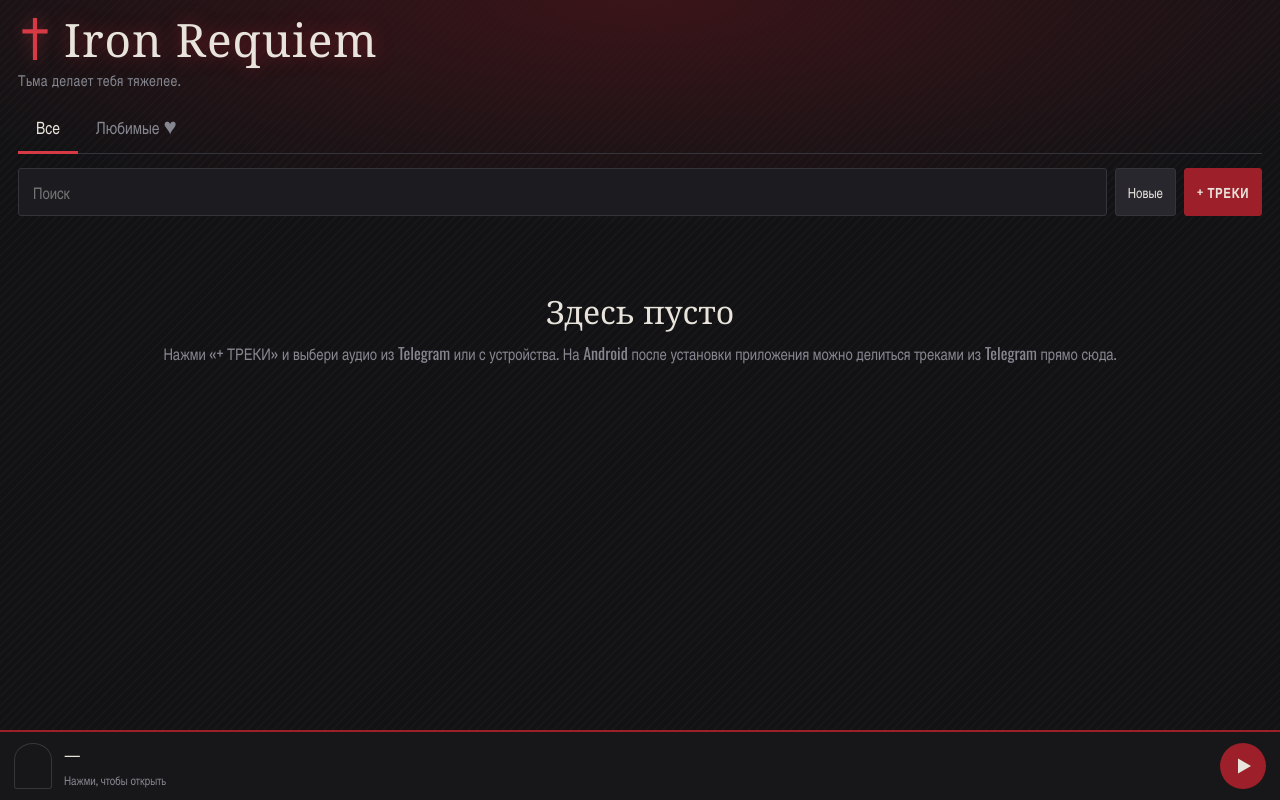
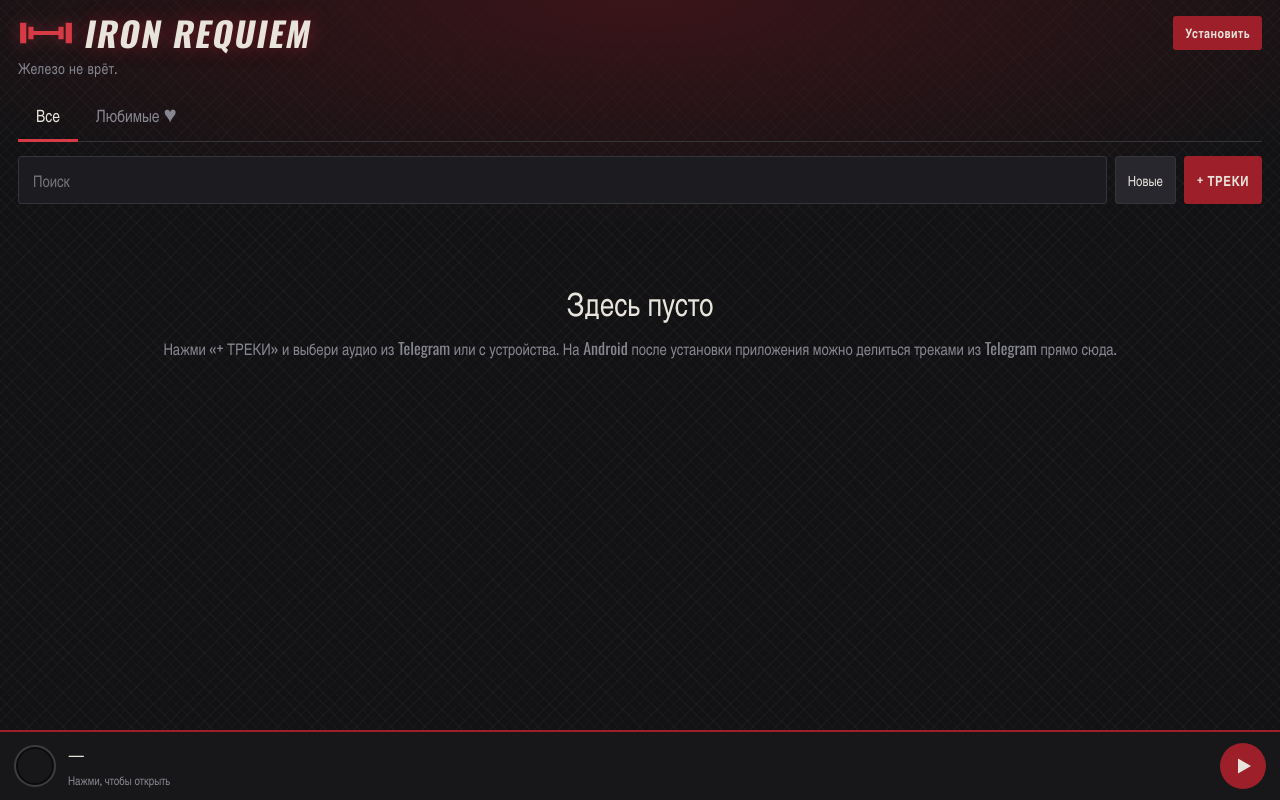
Before and after one commit to Dm1tryDm1tryDevelop/requiem, a plain HTML site: page index.html in a window 1280 px wide. Drawn offline with nearby package versions, Linux system fonts and the light colour scheme; a web font is replaced by a local one.

Commit message:
Update styles and SVG in index.html

```diff
--- a/index.html
+++ b/index.html
@@ -10,20 +10,21 @@
 <meta name="apple-mobile-web-app-status-bar-style" content="black-translucent">
 <link rel="manifest" href="manifest.webmanifest">
 <link rel="apple-touch-icon" href="icon-192.png">
-<link href="https://fonts.googleapis.com/css2?family=Pirata+One&family=Oswald:wght@400;600&display=swap" rel="stylesheet">
+<link href="https://fonts.googleapis.com/css2?family=Oswald:wght@400;600;700&display=swap" rel="stylesheet">
 <style>
 :root{--bg:#121214;--bg2:#1c1c20;--bg3:#27272d;--line:#34343b;--text:#e8e4dc;--dim:#85868f;--blood:#9c1f29;--blood2:#d63a45;
---display:'Pirata One','UnifrakturCook',Georgia,serif;--body:'Oswald','Arial Narrow',Arial,sans-serif;
+--display:'Oswald','Arial Narrow',Impact,sans-serif;--body:'Oswald','Arial Narrow',Arial,sans-serif;
 box-sizing:border-box;padding-top:env(safe-area-inset-top,0px);color-scheme:dark}
 html{scroll-padding-top:env(safe-area-inset-top,0px);height:100%;background:var(--bg)}
 *{box-sizing:border-box;-webkit-tap-highlight-color:transparent}
 body{margin:0;min-height:100%;font-family:var(--body);color:var(--text);padding-bottom:calc(96px + env(safe-area-inset-bottom,0px));
-background:radial-gradient(90% 40% at 50% 0,#3a1418 0,transparent 70%),repeating-linear-gradient(135deg,#ffffff05 0 2px,transparent 2px 6px),var(--bg)}
+background:radial-gradient(90% 40% at 50% 0,#3a1418 0,transparent 70%),repeating-linear-gradient(45deg,#ffffff07 0 1px,transparent 1px 8px),repeating-linear-gradient(-45deg,#ffffff07 0 1px,transparent 1px 8px),var(--bg)}
 button{font:inherit;color:inherit;cursor:pointer}
 button:focus-visible,input:focus-visible,.tr:focus-visible{outline:2px solid var(--blood2);outline-offset:2px}
 header{padding:16px 18px 6px;display:flex;align-items:center;gap:12px}
-header svg{width:34px;height:42px;fill:var(--blood2);filter:drop-shadow(0 0 8px #d63a4566)}
-h1{font:400 46px/1 var(--display);margin:0;letter-spacing:1px;text-shadow:0 0 18px #9c1f2999}
+header svg{width:56px;height:30px;fill:var(--blood2);filter:drop-shadow(0 0 8px #d63a4566)}
+#inst{margin-left:auto;background:var(--blood);border:0;padding:6px 12px;font-size:13px;font-weight:600;letter-spacing:.5px;border-radius:3px}
+h1{font:700 34px/1 var(--display);margin:0;letter-spacing:2px;text-transform:uppercase;transform:skewX(-10deg);text-shadow:0 0 18px #9c1f2999}
 #quote{padding:0 18px 12px;color:var(--dim);font-size:15px;letter-spacing:.4px}
 .tabs{display:flex;gap:0;margin:0 18px;border-bottom:1px solid var(--line)}
 .tabs button{background:none;border:0;padding:10px 18px;color:var(--dim);font-size:17px;border-bottom:3px solid transparent;margin-bottom:-1px}
@@ -35,14 +36,14 @@ h1{font:400 46px/1 var(--display);margin:0;letter-spacing:1px;text-shadow:0 0 18
 #info{padding:0 18px 6px;color:var(--dim);font-size:13px;min-height:20px}
 #list{list-style:none;margin:0;padding:0 10px}
 .tr{display:flex;align-items:center;gap:12px;padding:10px 8px;border-bottom:1px solid #222227;cursor:pointer}
-.cv{flex:none;width:46px;height:56px;border-radius:50% 50% 3px 3px/36% 36% 3px 3px;display:grid;place-items:center;font:28px var(--display);color:#ffffffd9;border:1px solid #ffffff22}
+.cv{flex:none;width:52px;height:52px;border-radius:50%;display:grid;place-items:center;font:700 24px var(--display);color:#fffffff0;border:2px solid #ffffff2a;box-shadow:inset 0 0 0 2px #0008}
 .t{flex:1;min-width:0}.t b{display:block;font-weight:400;font-size:17px;white-space:nowrap;overflow:hidden;text-overflow:ellipsis}.t i{font-style:normal;font-size:12px;color:var(--dim)}
 .tr.on{background:linear-gradient(90deg,#2d1519,transparent)}.tr.on b{color:var(--blood2)}
 .hb,.del{background:none;border:0;color:var(--dim);font-size:22px;padding:8px 9px}.hb.on{color:var(--blood2)}.del:hover{color:var(--blood2)}
 .empty{padding:46px 24px;text-align:center;color:var(--dim);line-height:1.5}
 .empty h2{font:400 32px var(--display);color:var(--text);margin:0 0 8px}
 #mini{position:fixed;left:0;right:0;bottom:0;display:flex;align-items:center;gap:12px;padding:10px 14px calc(10px + env(safe-area-inset-bottom,0px));background:rgba(24,24,27,.96);backdrop-filter:blur(10px);border-top:2px solid var(--blood);cursor:pointer;z-index:5}
-#mini .cv{width:38px;height:46px;font-size:22px}
+#mini .cv{width:42px;height:42px;font-size:20px}
 #mini .t b{font-size:16px}
 #bar{position:absolute;left:0;top:-2px;height:2px;background:var(--blood2);width:0}
 .pb{flex:none;width:46px;height:46px;border-radius:50%;border:0;background:var(--blood);display:grid;place-items:center}
@@ -50,7 +51,7 @@ h1{font:400 46px/1 var(--display);margin:0;letter-spacing:1px;text-shadow:0 0 18
 #full{position:fixed;inset:0;z-index:20;display:flex;flex-direction:column;align-items:center;padding:calc(10px + env(safe-area-inset-top,0px)) 22px calc(18px + env(safe-area-inset-bottom,0px));background:radial-gradient(100% 50% at 50% 30%,#3a1418 0,transparent 70%),#101012;transform:translateY(100%);transition:transform .3s;overflow-y:auto}
 #full.open{transform:none}
 #close{align-self:flex-start;background:none;border:0;color:var(--dim);font-size:15px;padding:8px 0}
-#big{width:min(62vw,260px);aspect-ratio:46/56;border-radius:50% 50% 6px 6px/36% 36% 6px 6px;display:grid;place-items:center;font:min(30vw,130px) var(--display);margin:6px 0 14px;border:2px solid #ffffff2e;box-shadow:0 0 0 6px #121214,0 0 0 7px var(--blood),0 18px 60px #9c1f2966;position:relative;overflow:hidden}
+#big{width:min(64vw,270px);aspect-ratio:1;border-radius:50%;display:grid;place-items:center;font:700 min(30vw,120px) var(--display);margin:6px 0 14px;border:3px solid #ffffff2e;box-shadow:0 0 0 8px #121214,0 0 0 10px var(--blood),0 18px 60px #9c1f2966;position:relative;overflow:hidden}
 .eq{position:absolute;bottom:8px;display:flex;gap:4px;align-items:flex-end;height:30px}
 .eq i{width:5px;height:6px;background:#ffffffaa}
 body.playing .eq i{animation:eq .8s ease-in-out infinite alternate}
@@ -72,8 +73,9 @@ body.drag::before{content:"Брось файлы сюда";position:fixed;inset:
 </head>
 <body>
 <header>
-  <svg viewBox="0 0 24 30" aria-hidden="true"><path d="M10.5 0h3v8H21v3h-7.5v19h-3V11H3V8h7.5z"/></svg>
+  <svg viewBox="0 0 54 28" aria-hidden="true"><path d="M2 4h6v20H2zM10 8h5v12h-5zM15 12h24v4H15zM39 8h5v12h-5zM46 4h6v20h-6z"/></svg>
   <h1>Iron Requiem</h1>
+  <button id="inst" hidden>Установить</button>
 </header>
 <div id="quote"></div>
 <nav class="tabs"><button class="on" data-tab="all">Все</button><button data-tab="fav">Любимые ♥</button></nav>
@@ -122,7 +124,7 @@ const IC={play:'<svg viewBox="0 0 24 24"><path d="M7 4.5v15l13-7.5z"/></svg>',pa
 prev:'<svg viewBox="0 0 24 24"><path d="M6 5h2.5v14H6zM20 5v14L9.5 12z"/></svg>',next:'<svg viewBox="0 0 24 24"><path d="M15.5 5H18v14h-2.5zM4 5l10.5 7L4 19z"/></svg>',
 shuf:'<svg viewBox="0 0 24 24"><path d="M17 3l4 4-4 4V8h-2.6l-3.1 4.4L8.6 16H3v-2h4.6l2.2-3.1L7.6 8H3V6h5.4l3.4 4.7L14.2 6H17zM17 13l4 4-4 4v-3h-2.4l-2.1-3 1.3-1.9L14.6 16H17z"/></svg>',
 rep:'<svg viewBox="0 0 24 24"><path d="M7 7h10v3l4-4-4-4v3H5v6h2zM17 17H7v-3l-4 4 4 4v-3h12v-6h-2z"/></svg>'};
-const QUOTES=['Боль временна. Сталь — навсегда.','Ещё один подход. Ещё один трек.','Тишина в зале громче всего в голове.','Не жди вдохновения. Нажми «играть».','Сегодняшний вес — завтрашняя разминка.','Тьма делает тебя тяжелее.'];
+const QUOTES=['Боль временна. Сталь — навсегда.','Ещё один подход. Ещё один трек.','Тишина в зале громче всего в голове.','Не жди вдохновения. Нажми «играть».','Сегодняшний вес — завтрашняя разминка.','Железо не врёт.'];
 $('#quote').textContent=QUOTES[Math.floor(Math.random()*QUOTES.length)];
 const PAL=['#6a141d,#2a0b0f','#44464f,#1c1d22','#74301f,#2b1410','#33404d,#171c22','#561a36,#1f0c16'];
 let tracks=[],cur=null,url=null,db=null,tab='all',sort='new',q='',shuf=0,rep=0,rate=1,S={};
@@ -130,7 +132,7 @@ try{S=JSON.parse(localStorage.iron||'{}');sort=S.sort||sort;shuf=S.shuf|0;rep=S.
 const save=()=>{try{localStorage.iron=JSON.stringify({sort,shuf,rep,rate,last:cur})}catch(e){}};
 const fmt=s=>{if(!isFinite(s))return'0:00';s=Math.floor(s);return Math.floor(s/60)+':'+String(s%60).padStart(2,'0')};
 const esc=s=>s.replace(/[&<>"]/g,c=>({'&':'&amp;','<':'&lt;','>':'&gt;','"':'&quot;'}[c]));
-const cvs=t=>{let h=0;for(const c of t.name)h=(h*31+c.charCodeAt(0))>>>0;const[a,b]=PAL[h%PAL.length].split(',');return`background:linear-gradient(160deg,${a},${b})`};
+const cvs=t=>{let h=0;for(const c of t.name)h=(h*31+c.charCodeAt(0))>>>0;const[a,b]=PAL[h%PAL.length].split(',');return`background:radial-gradient(circle,${a} 0 52%,#0b0b0d 53% 57%,${b} 58% 100%)`};
 const ini=t=>esc((t.name.match(/[\p{L}\p{N}]/u)||['†'])[0].toUpperCase());
 $('#pp').innerHTML=$('#mpp').innerHTML=IC.play;$('#prev').innerHTML=IC.prev;$('#next').innerHTML=IC.next;$('#shuf').innerHTML=IC.shuf;$('#rep').innerHTML=IC.rep;
 
@@ -249,6 +251,12 @@ function meta(t){if('mediaSession'in navigator)navigator.mediaSession.metadata=n
 if('mediaSession'in navigator){const h=(a,f)=>{try{navigator.mediaSession.setActionHandler(a,f)}catch(_){}};
   h('play',()=>au.play());h('pause',()=>au.pause());h('previoustrack',()=>step(-1));h('nexttrack',()=>step(1));
   h('seekto',d=>{au.currentTime=d.seekTime});h('seekbackward',()=>{au.currentTime=Math.max(0,au.currentTime-10)});h('seekforward',()=>{au.currentTime+=10})}
+/* установка */
+let dip;const inApp=matchMedia('(display-mode: standalone)').matches||navigator.standalone;
+if(!inApp)$('#inst').hidden=false;
+addEventListener('beforeinstallprompt',e=>{e.preventDefault();dip=e});
+addEventListener('appinstalled',()=>{$('#inst').hidden=true});
+$('#inst').onclick=async()=>{if(dip){dip.prompt();await dip.userChoice;dip=null}else alert(/iphone|ipad|ipod/i.test(navigator.userAgent)?'Нажми «Поделиться» в Safari → «На экран Домой».':'Открой меню браузера ⋮ → «Установить приложение» или «Добавить на главный экран».')};
 try{navigator.storage&&navigator.storage.persist&&navigator.storage.persist()}catch(_){}
 try{if('serviceWorker'in navigator&&/^https?:/.test(location.protocol))navigator.serviceWorker.register('sw.js').catch(()=>{})}catch(_){}
 init();
```
